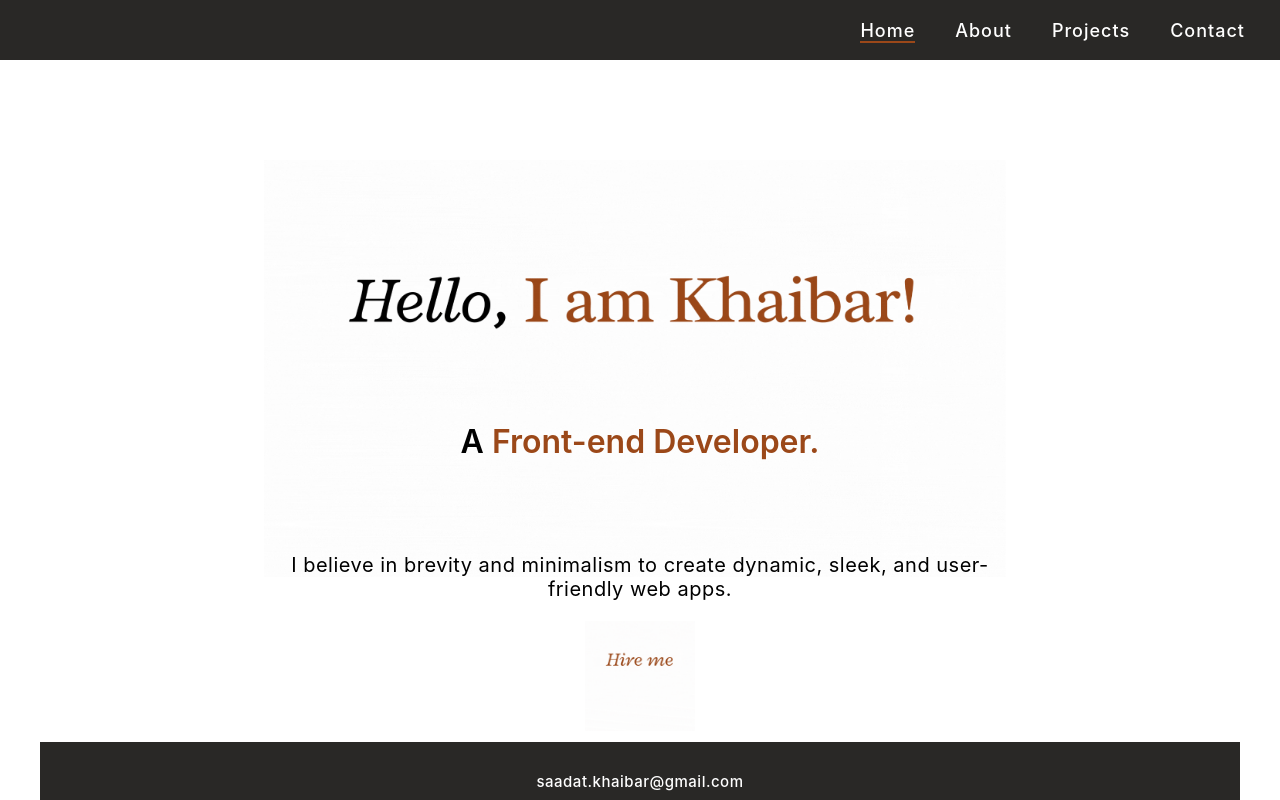
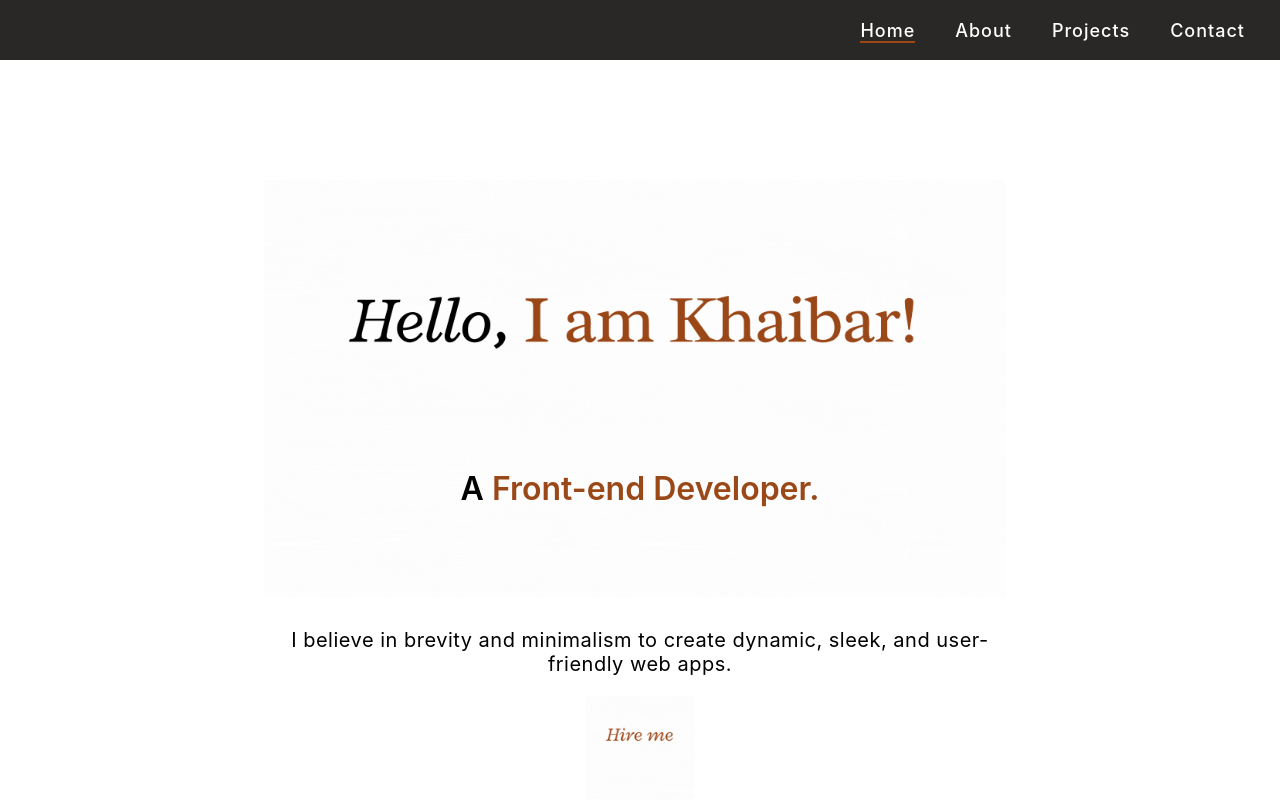
Before and after one commit to khybe/my-portfolio-2.0, a React (Create React App) app: page / in a window 1280 px wide. Shown: the top 800 px of the page. Built offline with nearby package versions, Linux system fonts and the light colour scheme.

Commit message:
Refactor HomePage layout and update CSS styles

```diff
--- a/src/pages/CSS/HomePage.css
+++ b/src/pages/CSS/HomePage.css
@@ -3,16 +3,20 @@
   position: relative;
   padding: 0.5rem 0;
   text-align: center;
-  padding-top: 20px;
+  padding-top: 80px;
 }
 
-/* Styles for the content within the hero section */
-.heroContent {
-  max-width: 1200px;
+/* Styles for the hello anime container */
+.presentation-container {
+  max-width: 80rem;
   margin: auto;
-  margin-top: 22rem; /* Margin from the top of the hero section */
-  display: flex;
-  flex-direction: column;
+  margin-top: 140px;
+}
+
+/* Styles for images within the hello anime container */
+.presentation-container img {
+  max-width: 94%;
+  padding-right: 10px;
 }
 
 /* Styles for the tagline text */
@@ -20,6 +24,8 @@
   font-size: 1.8rem;
   padding-top: 3rem; /* Spacing above the tagline */
   font-weight: 600;
+  margin-top: -20%;
+  margin-bottom: 120px;
 }
 
 /* Styles for the span within the tagline text */
@@ -47,30 +53,8 @@
   transform: scale(1.2); /* Scale the image to 120% on hover */
 }
 
-/* Styles for the hello anime container */
-.helloAnimeContainer {
-  max-width: 80rem;
-  position: absolute;
-  top: 16rem; /* Position from the top of the hero section */
-  left: 0;
-  right: 0;
-  margin: auto;
-  z-index: -1; /* Set a negative z-index to position it behind other content */
-}
-
-/* Styles for images within the hello anime container */
-.helloAnimeContainer img {
-  max-width: 94%;
-  padding-right: 10px;
-  height: auto; /* Maintain aspect ratio for images */
-}
-
 /* Media queries for responsive design */
 @media screen and (min-width: 400px) {
-  .heroContent {
-    margin-top: 25rem;
-  }
-
   .tagline {
     font-size: 2rem;
   }
@@ -91,10 +75,6 @@
 }
 
 @media screen and (min-width: 600px) {
-  .heroContent {
-    margin-top: 32rem;
-  }
-
   .tagline {
     font-size: 2.4rem;
   }
@@ -106,10 +86,6 @@
 }
 
 @media screen and (min-width: 740px) {
-  .heroContent {
-    margin-top: 34rem;
-  }
-
   .tagline {
     font-size: 2.5rem;
   }
@@ -120,6 +96,10 @@
 }
 
 @media screen and (min-width: 900px) {
+  #hero {
+    padding-top: 40px;
+  }
+
   .tagline {
     font-size: 3.2rem;
   }
--- a/src/pages/HomePage.js
+++ b/src/pages/HomePage.js
@@ -13,8 +13,22 @@ import "./CSS/HomePage.css"; // Importing the associated CSS file for the Home c
 const HomePage = () => {
   return (
     <section id="hero">
-      {/* Hero section for the homepage */}
-      <div className="heroContent">
+      <div className="presentation-container">
+        {/* Container for the animated greeting */}
+        <Zoom>
+          <picture>
+            {/* Display responsive images based on the viewport width */}
+            <source srcSet={greetingImageSmall} media="(max-width: 768px)" />
+            {/* Responsive image for smaller screens */}
+            <source srcSet={greetingImageMedium} media="(max-width: 1152px)" />
+            {/* Responsive image for medium screens */}
+            <img
+              src={greetingImageLarge}
+              alt="Hello, I am Khaibar! animation"
+            />
+            {/* Larger image for bigger screens */}
+          </picture>
+        </Zoom>
         {/* Div for the hero content */}
         <LightSpeed left>
           <p className="tagline">
@@ -22,6 +36,7 @@ const HomePage = () => {
             {/* Tagline indicating the role */}
           </p>
         </LightSpeed>
+      </div>
       <div className="mottoContainer">
         {/* Container for the developer's motto */}
         <LightSpeed right>
@@ -36,27 +51,6 @@ const HomePage = () => {
           {/* GIF for the hiring link */}
         </a>
       </div>
-        <div className="helloAnimeContainer">
-          {/* Container for the animated greeting */}
-          <Zoom>
-            <picture>
-              {/* Display responsive images based on the viewport width */}
-              <source srcSet={greetingImageSmall} media="(max-width: 768px)" />
-              {/* Responsive image for smaller screens */}
-              <source
-                srcSet={greetingImageMedium}
-                media="(max-width: 1152px)"
-              />
-              {/* Responsive image for medium screens */}
-              <img
-                src={greetingImageLarge}
-                alt="Hello, I am Khaibar! animation"
-              />
-              {/* Larger image for bigger screens */}
-            </picture>
-          </Zoom>
-        </div>
-      </div>
     </section>
   );
 };
```
Lines whose indentation alone changed are shown as unchanged.
